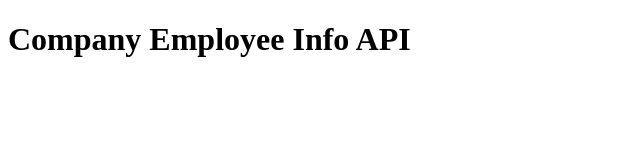
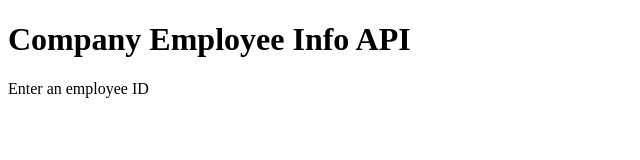
Before and after one commit to drader622/company-employees-api, a website: page index.html in a window 1280 px wide. Shown: the whole page, without its empty margins (0-640 px from the left). Drawn offline with Linux system fonts and the light colour scheme.

```diff
--- a/index.html
+++ b/index.html
@@ -8,5 +8,6 @@
 </head>
 <body>
     <h1>Company Employee Info API</h1>
+    <p>Enter an employee ID</p>
 </body>
 </html>
```
